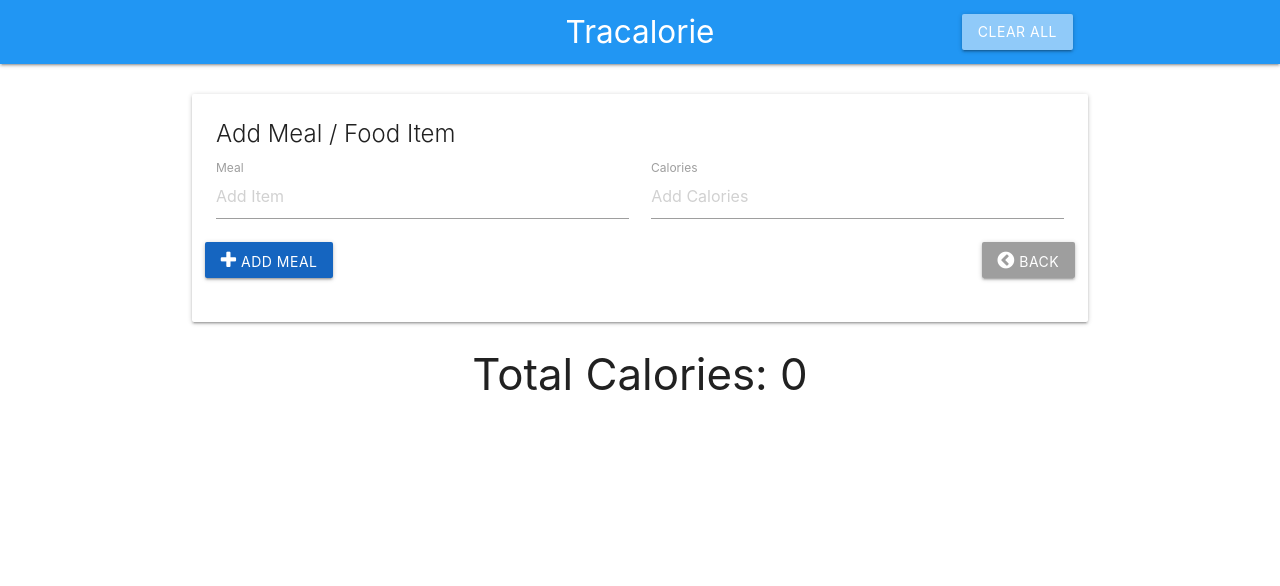
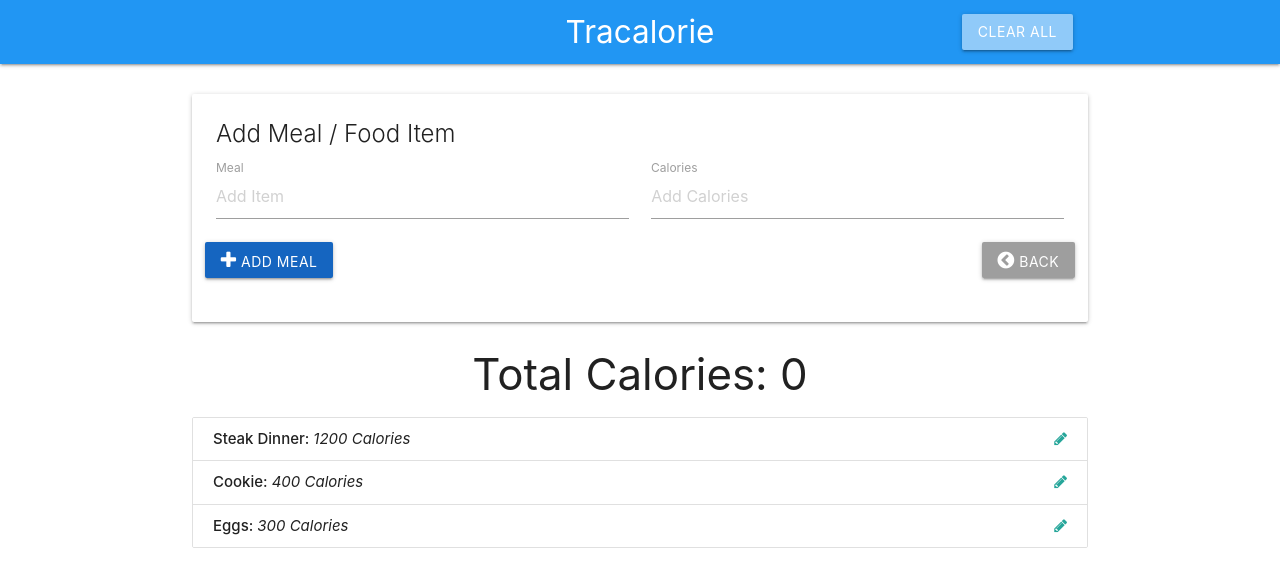
Before and after one commit to suzanamelomoraes/tracalorie, a website: page index.html in a window 1280 px wide. Drawn offline with nearby package versions, Linux system fonts and the light colour scheme.

Commit message:
hardcode list items to be deleted later and made fom js just to define the UI at this moment

```diff
--- a/index.html
+++ b/index.html
@@ -45,8 +45,29 @@
                 </form>
             </div>
         </div>
+
         <!-- Calorie count UI -->
         <h3 class="center-align">Total Calories: <span class="total-calories">0</span></h3>
+
+        <!-- Item List -->
+        <ul id="item-list" class="collection">
+            <li class="collection-item" id="item-0"> <strong>Steak Dinner: </strong> <em>1200 Calories</em>
+                <a href="#" class="secondary-content">
+                    <i class="fa fa-pencil"></i>
+                </a>
+            </li>
+            <li class="collection-item" id="item-0"> <strong>Cookie: </strong> <em>400 Calories</em>
+                <a href="#" class="secondary-content">
+                    <i class="fa fa-pencil"></i>
+                </a>
+            </li>
+            <li class="collection-item" id="item-0"> <strong>Eggs: </strong> <em>300 Calories</em>
+                <a href="#" class="secondary-content">
+                    <i class="fa fa-pencil"></i>
+                </a>
+            </li>
+        </ul>
+
     </div>
 
     <script src="https://code.jquery.com/jquery-3.4.1.min.js" integrity="sha256-CSXorXvZcTkaix6Yvo6HppcZGetbYMGWSFlBw8HfCJo=" crossorigin="anonymous"></script>
```
